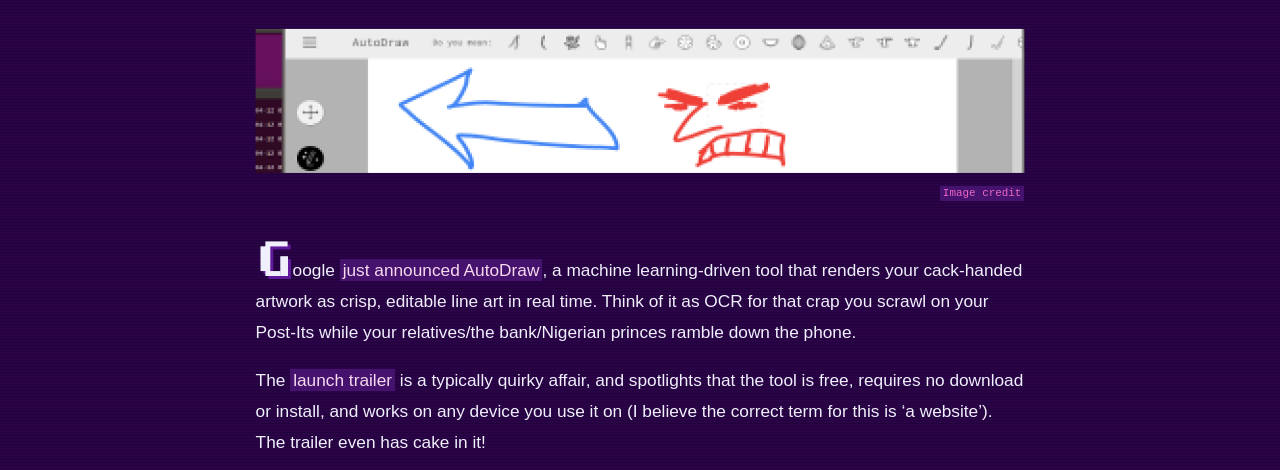
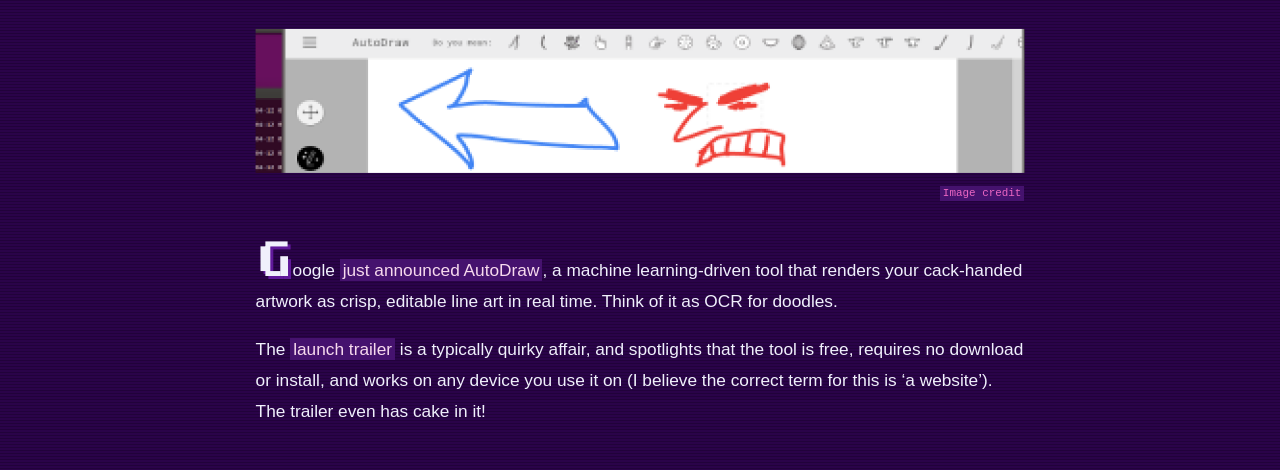
Before and after one commit to njmcode/blog, a Jekyll site: the page built from _posts/2017-04-11-google-autodraw-webapp-uncanny-valley.md, in a window 1280 px wide and 900 px high, scrolled down 456 px, cut to the strip 0-470 px from the top of the window. Built offline with Jekyll 4.4.1, drawn with Linux system fonts in a browser that asks for light colours.

Commit message:
Update 2017-04-11-google-autodraw-webapp-uncanny-valley.md

```diff
--- a/_posts/2017-04-11-google-autodraw-webapp-uncanny-valley.md
+++ b/_posts/2017-04-11-google-autodraw-webapp-uncanny-valley.md
@@ -9,7 +9,7 @@
         credit: https://github.io/njmcode
 ---
 
-Google [just announced AutoDraw](https://www.blog.google/topics/machine-learning/fast-drawing-everyone/), a machine learning-driven tool that renders your cack-handed artwork as crisp, editable line art in real time. Think of it as OCR for that crap you scrawl on your Post-Its while your relatives/the bank/Nigerian princes ramble down the phone.
+Google [just announced AutoDraw](https://www.blog.google/topics/machine-learning/fast-drawing-everyone/), a machine learning-driven tool that renders your cack-handed artwork as crisp, editable line art in real time. Think of it as OCR for doodles.
 
 The [launch trailer](https://www.youtube.com/watch?v=VwRbvVrUXTc) is a typically quirky affair, and spotlights that the tool is free, requires no download or install, and works on any device you use it on (I believe the correct term for this is 'a website'). The trailer even has cake in it!
 
```
